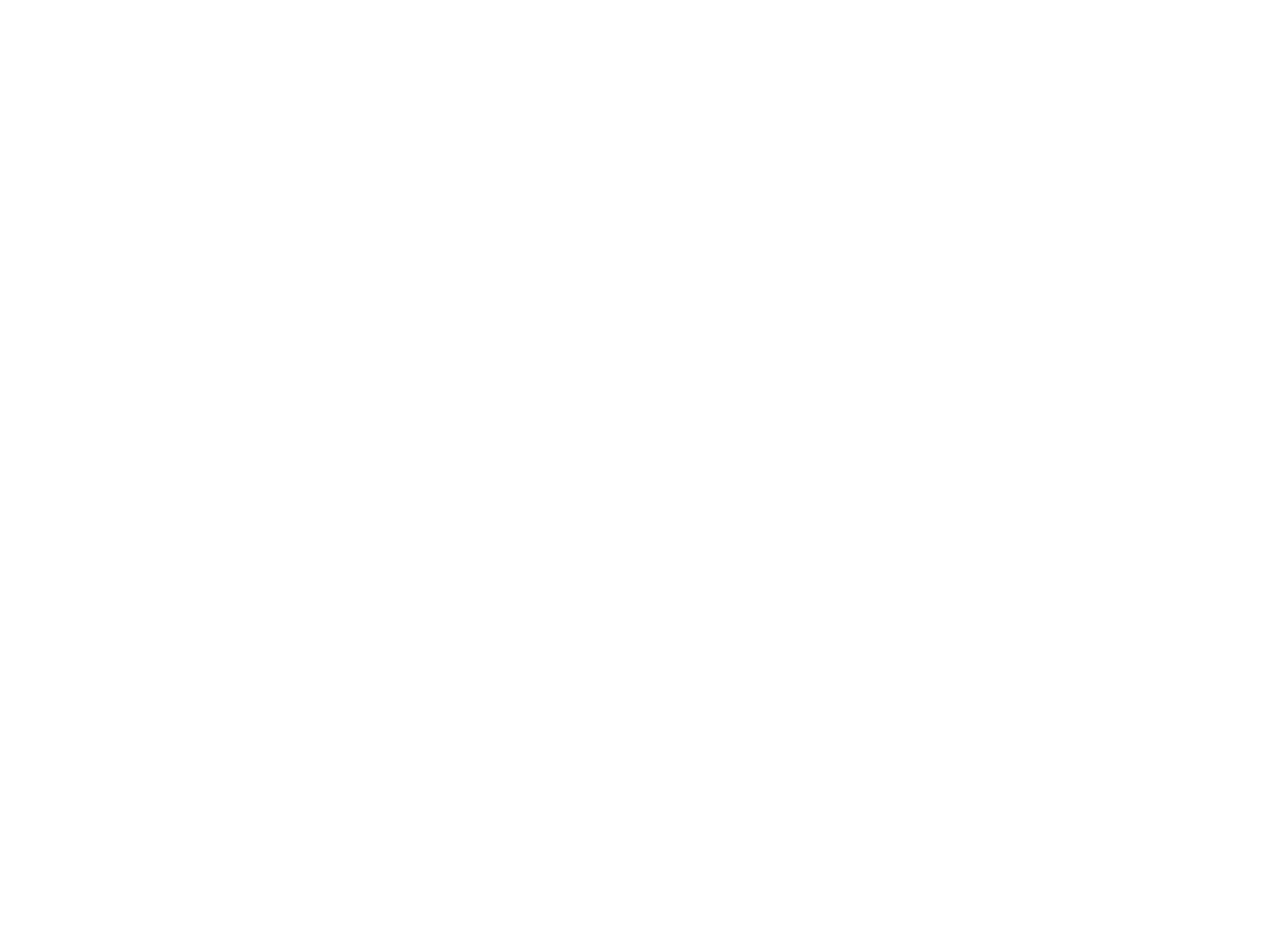
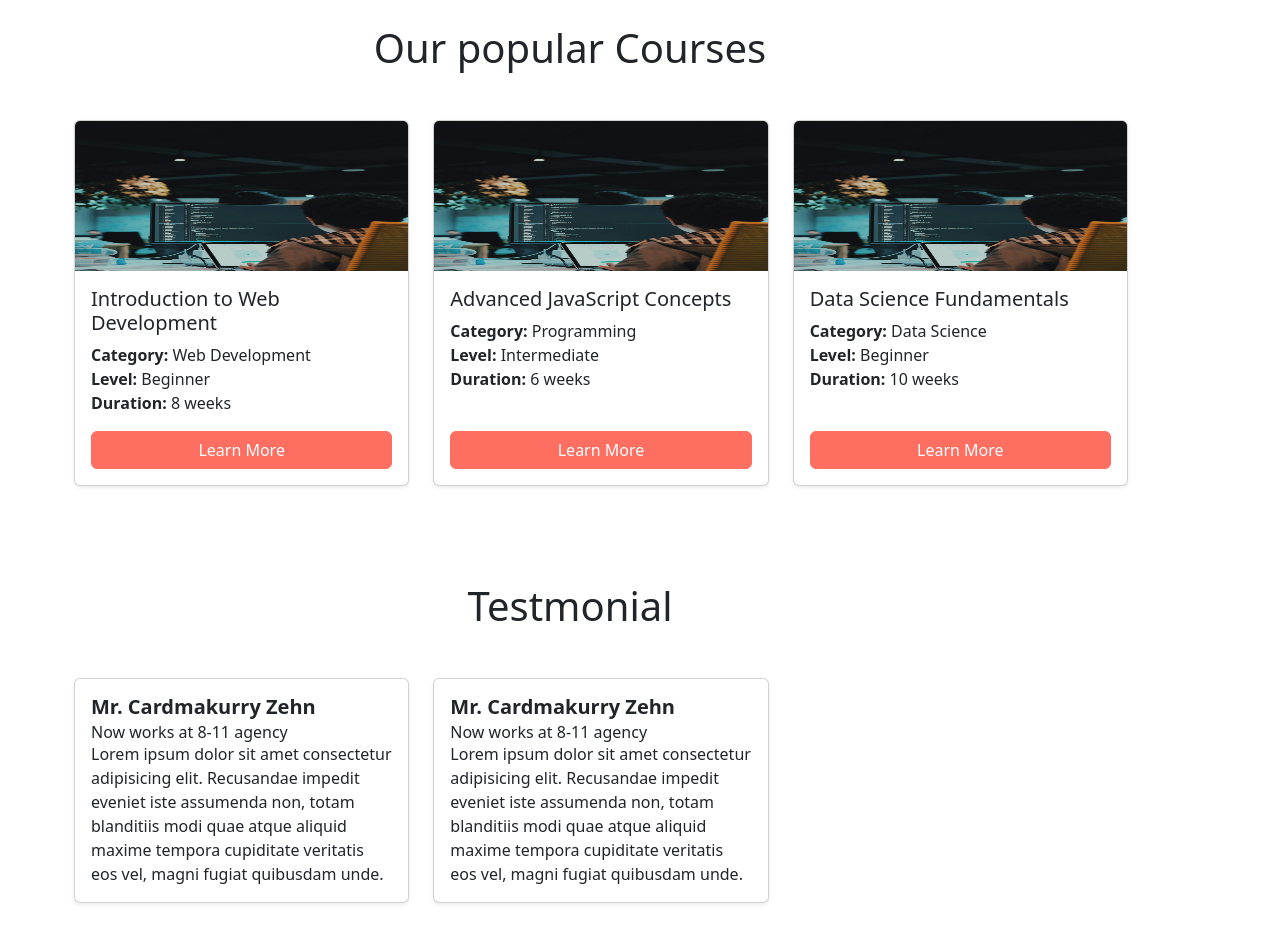
Before and after one commit to king101-bit/Luna, a React (Vite) app: page / in a window 1280 px wide. Shown: the part 880-1822 px from the top of the page. Before the commit the page ends 856 px from the top, so only its background shows below. Built offline with nearby package versions, Linux system fonts and the light colour scheme.

Commit message:
2Essential sections added

```diff
--- a/package.json
+++ b/package.json
@@ -11,12 +11,11 @@
   },
   "dependencies": {
     "bootstrap": "^5.3.3",
+    "lucide-react": "^0.454.0",
     "react": "^18.3.1",
     "react-bootstrap": "^2.10.5",
     "react-dom": "^18.3.1",
-    "react-simple-typewriter": "^5.0.1",
-    "react-typewriter-effect": "^1.1.0",
-    "react-typist": "^2.0.5"
+    "react-simple-typewriter": "^5.0.1"
   },
   "devDependencies": {
     "@eslint/js": "^9.13.0",
--- a/src/App.jsx
+++ b/src/App.jsx
@@ -2,11 +2,15 @@
 import 'bootstrap/dist/css/bootstrap.min.css';
 import Header from './components/Header';
 import "bootstrap/dist/js/bootstrap.bundle.min";
+import Explore from './components/Explore';
+import Testmonial from './components/Testmonial';
 
 function App() {
   return (
     <>
 <Header/>
+<Explore />
+<Testmonial />
     </>
   );
 }
--- a/src/assets/hero.css
+++ b/src/assets/hero.css
@@ -1,5 +1,5 @@
 span {
-    color: #FF6F61; /* Text color */
+  color: #ff6f61; /* Text color */
   letter-spacing: 0.5px; /* Adds spacing between letters */
   transition: transform 0.3s ease, opacity 0.3s ease; /* Smooth transition */
   opacity: 0.9; /* Slightly transparent for depth */
@@ -10,6 +10,10 @@
   opacity: 1; /* Fully opaque on hover */
 }
 
-.navbar{
+.navbar {
   background-color: white !important;
 }
+
+.row-card {
+  margin-left: 50px;
+}
--- /dev/null
+++ b/src/components/Explore.jsx
@@ -0,0 +1,42 @@
+import React from 'react'
+import { Container, Row, Col, Card, Button, } from 'react-bootstrap'
+import myImage from '../assets/arif.jpg'
+
+const courses = [
+  { id: 1, title: "Introduction to Web Development", category: "Web Development", level: "Beginner", duration: "8 weeks" },
+  { id: 2, title: "Advanced JavaScript Concepts", category: "Programming", level: "Intermediate", duration: "6 weeks" },
+  { id: 3, title: "Data Science Fundamentals", category: "Data Science", level: "Beginner", duration: "10 weeks" },
+]
+
+function Explore() {
+  return (
+    <Container className="py-5">
+      <h1 className="text-center mb-5">Our popular Courses</h1>
+      <Row xs={1} md={2} lg={3} className="g-4 row-card">
+        {courses.map((course) => (
+          <Col key={course.id}>
+            <Card className="h-100 shadow-sm">
+              <Card.Img variant="top" src={myImage} width={100} height={150} />
+              <Card.Body className="d-flex flex-column">
+                <Card.Title>{course.title}</Card.Title>
+                <Card.Text>
+                  <strong>Category:</strong> {course.category}<br />
+                  <strong>Level:</strong> {course.level}<br />
+                  <strong>Duration:</strong> {course.duration}
+                </Card.Text>
+                <Button
+                  variant="primary"
+                  className="mt-auto"
+                  style={{ backgroundColor: '#FF6F61', borderColor: '#FF6F61' }}
+                >
+                  Learn More
+                </Button>
+              </Card.Body>
+            </Card>
+          </Col>
+        ))}
+      </Row>
+    </Container>
+  )
+}
+export default Explore;
--- a/src/components/Header.jsx
+++ b/src/components/Header.jsx
@@ -2,6 +2,7 @@
 import React from "react";
 import "../assets/hero.css";
 import { Typewriter } from "react-simple-typewriter";
+import { Button } from "react-bootstrap";
 
 function Header() {
   return (
@@ -59,7 +60,7 @@
             </div>
             {/* Text Column */}
             <div className="col-12 col-md-6">
-              <h1 className="display-4 fw-bold">
+              <h1 className="display-4 fw-bold mt-3 px-3 px-md-0">
                 Elevate Your <span>Development</span> Skills and Build a{" "}
                 <span>
                   <Typewriter
@@ -91,6 +92,9 @@
                 Join us to enhance your skills and contribute to innovative
                 solutions.
               </p>
+              <Button  style={{backgroundColor:"#FF6F61"}}>
+                Get Started
+              </Button>
             </div>
           </div>
         </div>
--- /dev/null
+++ b/src/components/Testmonial.jsx
@@ -0,0 +1,35 @@
+import { Card,Row,Col,Container } from "react-bootstrap"
+
+function Testmonial() {
+    return(
+        <Container className="py-5">
+      <h1 className="text-center mb-5">Testmonial</h1>
+      <Row xs={1} md={2} lg={3} className="g-4 row-card">
+          <Col>
+            <Card className="h-100 shadow-sm">
+              <Card.Body className="d-flex flex-column">
+                <Card.Title><strong>Mr. Cardmakurry Zehn</strong></Card.Title>
+                 <Card.Subtitle>Now works at 8-11 agency</Card.Subtitle>
+                <Card.Text>
+                Lorem ipsum dolor sit amet consectetur adipisicing elit. Recusandae impedit eveniet iste assumenda non, totam blanditiis modi quae atque aliquid maxime tempora cupiditate veritatis eos vel, magni fugiat quibusdam unde.
+                </Card.Text>
+              </Card.Body>
+            </Card>
+          </Col>
+          <Col>
+          <Card className="h-100 shadow-sm">
+              <Card.Body className="d-flex flex-column">
+                <Card.Title><strong>Mr. Cardmakurry Zehn</strong></Card.Title>
+                 <Card.Subtitle>Now works at 8-11 agency</Card.Subtitle>
+                <Card.Text>
+                Lorem ipsum dolor sit amet consectetur adipisicing elit. Recusandae impedit eveniet iste assumenda non, totam blanditiis modi quae atque aliquid maxime tempora cupiditate veritatis eos vel, magni fugiat quibusdam unde.
+                </Card.Text>
+              </Card.Body>
+            </Card>
+          </Col>
+      </Row>
+    </Container>
+    );
+}
+
+export default Testmonial;
```
Also changed, not shown: src/assets/arif.jpg (added), 1 other file (tests, documents, lock files or other folders). Lines whose indentation alone changed are shown as unchanged.
